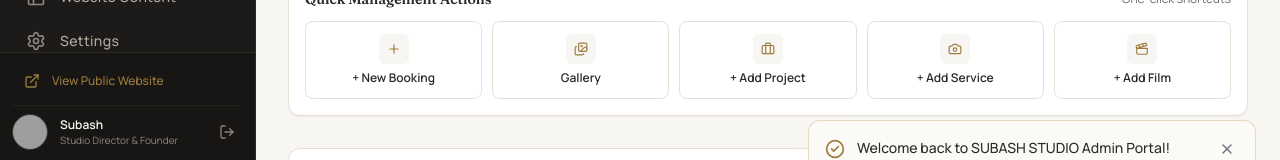
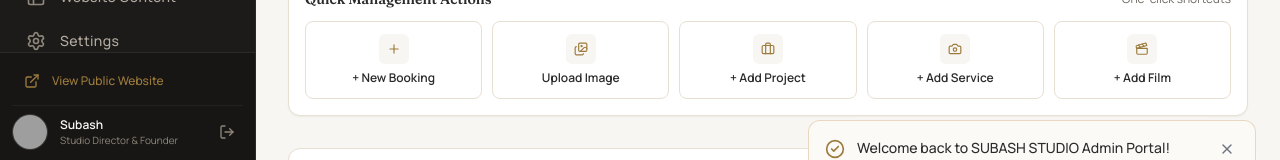
Before and after one commit to aescionarjun-creator/photography-studio, a React (Vite) app: page /admin/login in a window 1280 px wide. Both pictures are taken after a click on the button "Enter Studio Admin". Shown: the part 598-758 px from the top of the page. Built offline with nearby package versions, Linux system fonts and the light colour scheme; grey boxes are pictures that could not be loaded.

Commit message:
style: rename quick action button from Gallery to Upload Image

```diff
--- a/src/admin/pages/Dashboard.jsx
+++ b/src/admin/pages/Dashboard.jsx
@@ -230,7 +230,7 @@
             <div className="p-2 rounded-md bg-[#F8F6F2] group-hover:bg-[#F4EFE6] text-[#9C7B3D] transition-colors">
               <Images className="w-3.5 h-3.5" />
             </div>
-            <span className="text-xs font-semibold text-[#2B2B2B] truncate w-full">Gallery</span>
+            <span className="text-xs font-semibold text-[#2B2B2B] truncate w-full">Upload Image</span>
           </Link>
 
           <Link
```
